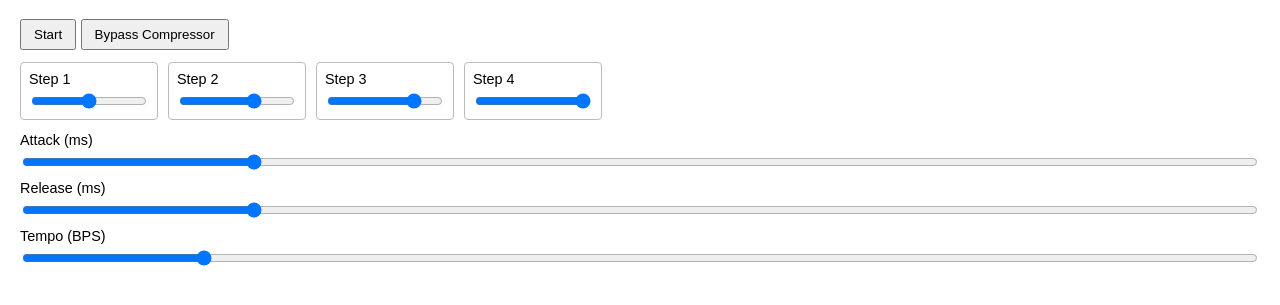
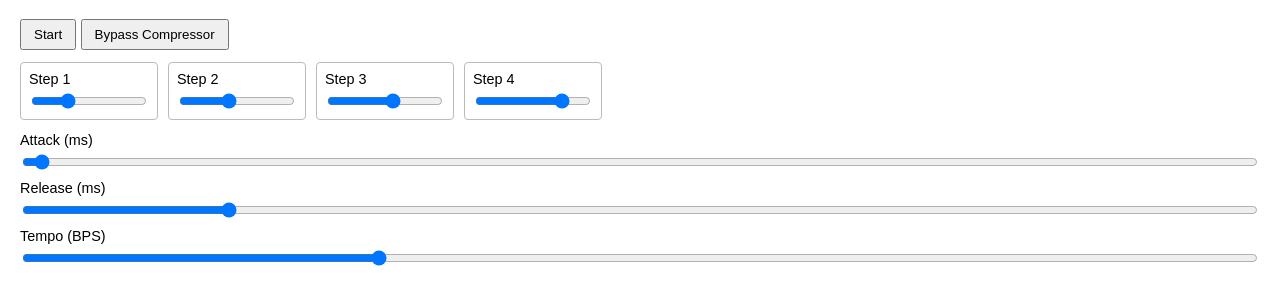
Before and after one commit to fbrusch/actam-2025, a plain HTML site: page webaudio/index8_1.html in a window 1280 px wide. Shown: the part 61-366 px from the top of the page. Drawn offline with Linux system fonts and the light colour scheme.

Commit message:
updated exercises on web audio api

```diff
--- a/webaudio/index8_1.html
+++ b/webaudio/index8_1.html
@@ -43,27 +43,28 @@
   <button id="toggleComp">Bypass Compressor</button>
   <div class="steps">
     <label class="step">Step 1
-      <input class="noteSlider" type="range" min="-12" max="12" value="0">
+      <input class="noteSlider" type="range" min="-12" max="12" value="-5">
     </label>
     <label class="step">Step 2
-      <input class="noteSlider" type="range" min="-12" max="12" value="4">
+      <input class="noteSlider" type="range" min="-12" max="12" value="-2">
     </label>
     <label class="step">Step 3
+      <input class="noteSlider" type="range" min="-12" max="12" value="2">
+    </label>
+    <label class="step">Step 4
       <input class="noteSlider" type="range" min="-12" max="12" value="7">
     </label>
-    <label class="step">Step 4
-      <input class="noteSlider" type="range" min="-12" max="12" value="12">
-    </label>
+
   </div>
   <div class="sliders">
     <label>Attack (ms)
-      <input id="attackSlider" type="range" min="20" max="1000" value="200">
+      <input id="attackSlider" type="range" min="20" max="1000" value="30">
     </label>
     <label>Release (ms)
-      <input id="releaseSlider" type="range" min="20" max="1000" value="200">
+      <input id="releaseSlider" type="range" min="20" max="1000" value="180">
     </label>
     <label>Tempo (BPS)
-      <input id="tempoSlider" type="range" min="1" max="8" value="2">
+      <input id="tempoSlider" type="range" min="1" max="8" value="3">
     </label>
   </div>
   <script>
--- a/webaudio_exercises/routing/script.js
+++ b/webaudio_exercises/routing/script.js
@@ -45,7 +45,7 @@ class AudioRouter {
             this.gainNode1.connect(this.audioContext.destination);
         }
 
-        this.updateConnectionsDisplay();
+        this.updateConnectionsDisplay(); // Update visual connections
     }
 
     toggleRouting() {
```
Also changed, not shown: webaudio_exercises/effects/script.js (+3 -4 lines), webaudio_exercises/Karlplus-Strong/Karplus-strong-schematic.svg.png (added), webaudio_exercises/analysis/README.md, webaudio_exercises/effects/README.md.
